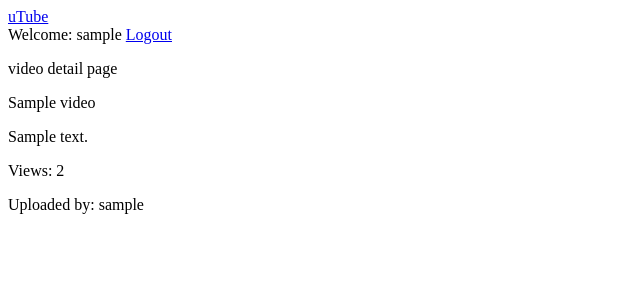
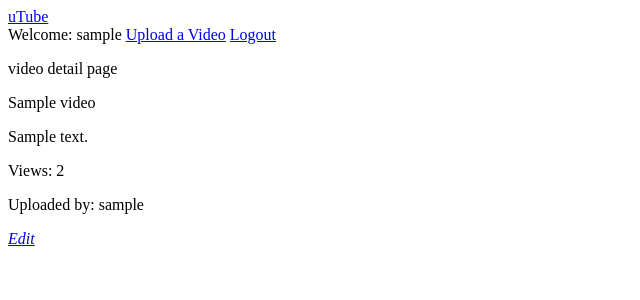
Before and after one commit to ukakit/utube, a Django app: page /video/1/ in a window 1280 px wide. Shown: the top 300 px of the page, without its empty margins (0-640 px from the left). Run offline with Django 4.2, Linux system fonts and the light colour scheme; a user stored in the database is signed in; tables that the repository leaves empty hold one stand-in row (values such as "Sample post").

Commit message:
added update video view

```diff
--- a/main_app/templates/base.html
+++ b/main_app/templates/base.html
@@ -19,6 +19,7 @@
         {% if user.is_authenticated %}
             <div class="navbar-menu navbar-end">
                 <span class="navbar-item">Welcome: {{user.username}}</span>
+                <a class="navbar-item" href="{% url 'video_create' %}">Upload a Video</a>
                 <a class="navbar-item" href="{% url 'logout' %}">Logout</a>
             </div>
         {% else %}
--- a/main_app/templates/home.html
+++ b/main_app/templates/home.html
@@ -11,6 +11,12 @@
                     <img src="{{video.thumbnail}}" alt="">
                     <br>
                     <span>Uploaded by: {{video.user}}</span>
+                    <br>
+                    {% if video.view > 1 %}
+                        <span>{{video.view}} Views • {{video.created_at|date:"M d Y"}}</span>
+                    {% elif video.view <= 1 %}
+                        <span>{{video.view}} View • {{video.created_at|date:"M d Y"}}</span>
+                    {% endif %}
                 </a>
               </div>
     {% endfor %}
--- a/main_app/templates/video_detail.html
+++ b/main_app/templates/video_detail.html
@@ -5,4 +5,7 @@
 <p>{{video.description}}</p>
 <p>Views: {{video.view}}</p>
 <p>Uploaded by: {{video.user}}</p>
+<a href="{% url 'video_update' video.pk %}">
+    <i>Edit</i>
+</a>
 {% endblock %}
--- a/main_app/urls.py
+++ b/main_app/urls.py
@@ -5,4 +5,7 @@ urlpatterns = [
     path('', views.Home.as_view(), name="home"),
     path('accounts/signup/', views.Signup.as_view(), name="signup"),
     path('video/<int:pk>/', views.VideoDetail.as_view(), name="video_detail"),
+    path('video/upload/', views.VideoCreate.as_view(), name="video_create"),
+    path('video/<int:pk>/edit',views.VideoUpdate.as_view(), name="video_update"),
+
 ]
--- a/main_app/views.py
+++ b/main_app/views.py
@@ -11,6 +11,8 @@ from django.contrib.auth.decorators import login_required
 from django.utils.decorators import method_decorator
 from .models import Video
 from django.db.models import F
+from django.contrib.auth.mixins import UserPassesTestMixin, AccessMixin
+
 
 @method_decorator(login_required, name='dispatch')
 class Home(TemplateView):
@@ -52,3 +54,25 @@ class VideoDetail(DetailView):
     def get_context_data(self, **kwargs):
         context = super().get_context_data(**kwargs)
         return context
+
+class VideoCreate(CreateView):
+    model = Video
+    fields = ['title', 'description', 'thumbnail']
+    template_name = 'video_create.html'
+
+    def form_valid(self, form):
+        form.instance.user = self.request.user
+        return super(VideoCreate, self).form_valid(form)
+
+    def get_success_url(self):
+        return reverse('video_detail', kwargs={'pk': self.object.pk})
+
+class VideoUpdate(UserPassesTestMixin, AccessMixin, UpdateView):
+    model = Video
+    fields = ['title', 'description', 'thumbnail']
+    template_name = "video_update.html"
+    permission_denied_message = 'not owner'
+    def test_func(self):
+        return self.request.user == self.get_object().user
+    def get_success_url(self):
+        reverse('video_detail', kwargs={'pk': self.object.pk})
```
Also changed, not shown: main_app/templates/403.html (added, +7 -0 lines), main_app/templates/video_create.html (added, +14 -0 lines), main_app/templates/video_update.html (added, +11 -0 lines).
